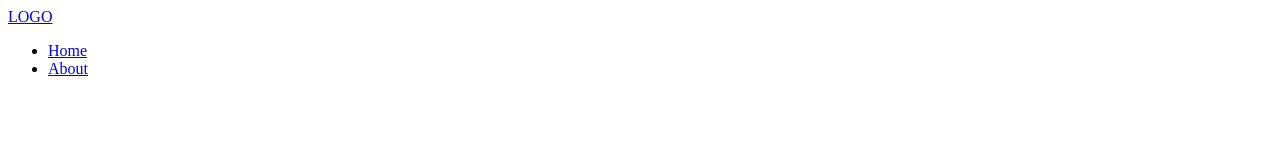
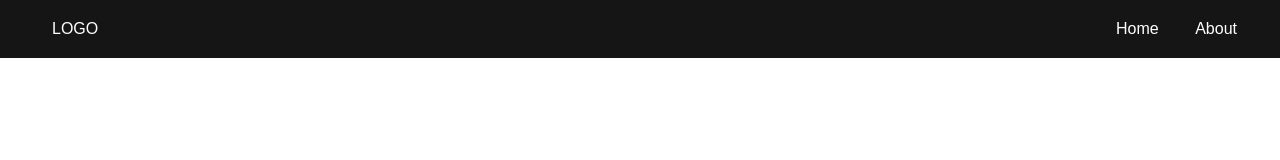
Before and after one commit to lungstagithub/WeaverSite, a plain HTML site: page index.html in a window 1280 px wide. Drawn offline with Linux system fonts and the light colour scheme.

Commit message:
Styled the Navbar

```diff
--- a/css/style.css
+++ b/css/style.css
@@ -1,2 +1,39 @@
 @charset "UTF-8";
 /* CSS Document */
+
+* {
+	margin: 0;
+	padding: 0;
+	text-decoration: none;
+	font-family: sans-serif;
+}
+
+body {
+	margin: 0;
+	padding: 0;
+}
+
+.Navbar {
+	background-color: #151515;
+	width: inherit;
+	padding: 20px;
+}
+
+.nav-logo {
+	color: #fff;
+	padding: 0px 0px 0px 2em;
+}
+
+.Navbar ul li a {
+	color: #fff;
+}
+
+.Navbar li {
+	display: inline-block;
+	padding-left: 2em;
+}
+
+ul {
+	float: right;
+	padding-right: 23px;
+}
```
